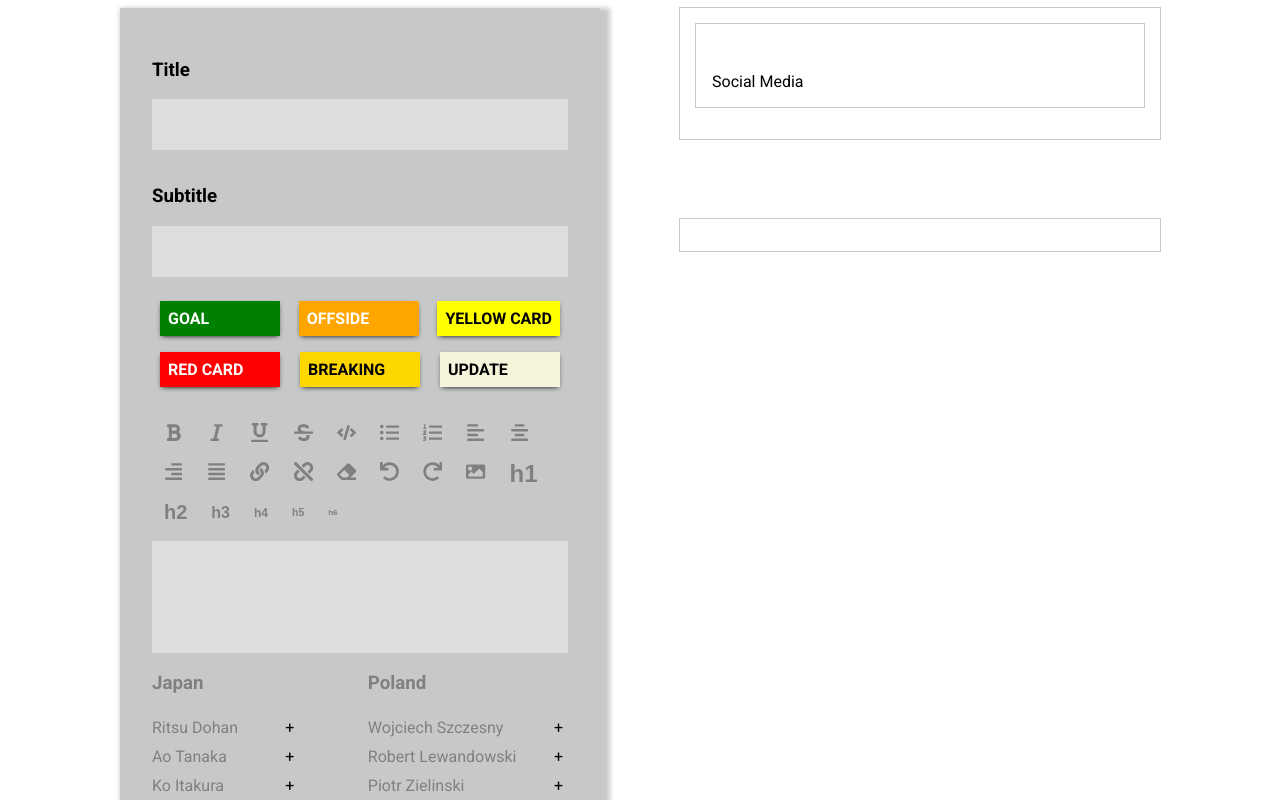
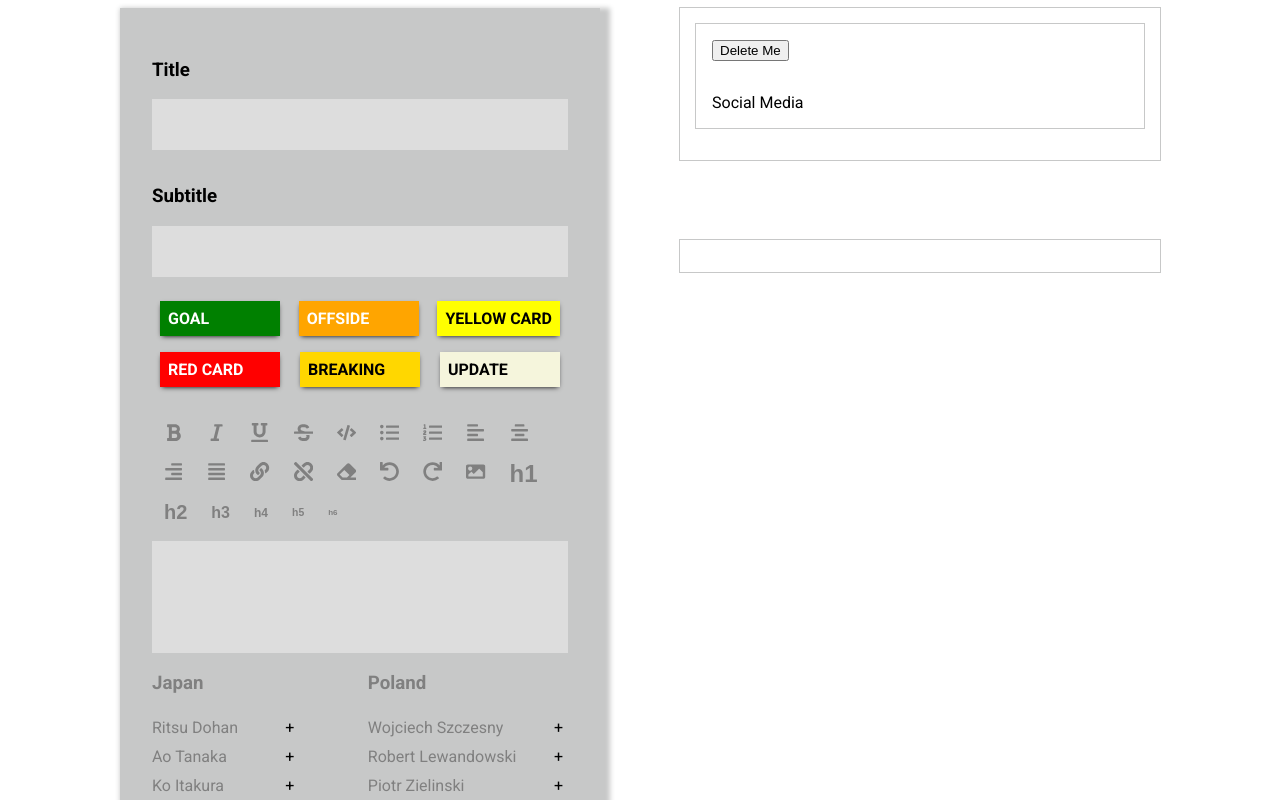
Before and after one commit to xScottishKrissx/live-text-redux, a React (Create React App) app: page / in a window 1280 px wide. Shown: the top 800 px of the page. Built offline with nearby package versions, Linux system fonts and the light colour scheme.

Commit message:
0.8 -  Added delete post button

```diff
--- a/src/components/Post/post.js
+++ b/src/components/Post/post.js
@@ -1,9 +1,16 @@
 import React, {useState} from 'react'
+import { useSelector, useDispatch } from 'react-redux'
 import DOMPurify from 'dompurify'
+import { updateArray } from '../../features/live-text'
 
 import './post.css'
 export default function Post({title, subtitle, body, type, id, timestamp}) {
+    const dispatch = useDispatch()
+
     const [editMode, setEditMode] = useState(false)
+    const liveText = useSelector((state) => state.livetext.value)
+    // console.log(liveText)
+
     if(!title || !body ) return
 
     const readyPostTitle = title.replace('@', '')
@@ -21,6 +28,17 @@ export default function Post({title, subtitle, body, type, id, timestamp}) {
         setEditMode(true)
     }
 
+    const handleDelete = () =>{
+        console.log("Delete: " + id)
+        const filterCurrentPosts = liveText.filter(x => x.id !== id)
+        dispatch(updateArray(filterCurrentPosts))
+        localStorage.setItem("live-text", JSON.stringify(filterCurrentPosts))
+    }
+
+    const handleHide = () =>{
+
+    }
+
 
 
 
@@ -33,6 +51,7 @@ export default function Post({title, subtitle, body, type, id, timestamp}) {
             <div className='post-item-time-stamp'>{timestamp}</div>
 
             {/* <button onClick={handleEdit}>Edit Me</button> */}
+            <button onClick={handleDelete}>Delete Me</button>
 
             <div className='post-item-headline-wrapper'>
 
```
Also changed, not shown: 1 other file (tests, documents, lock files or other folders).
